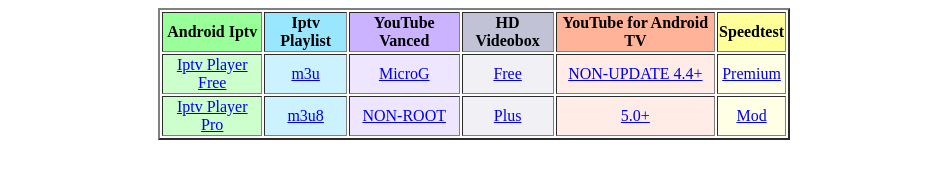
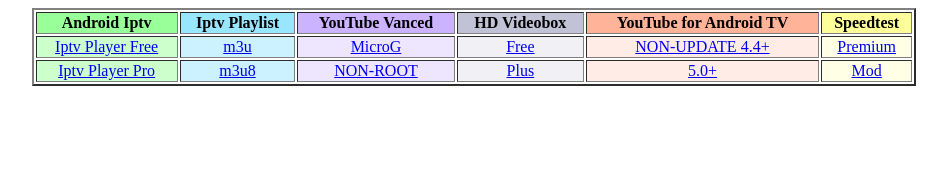
Before and after one commit to YATOOT/1, a plain HTML site: page index.html in a window 1280 px wide. Shown: the whole page, without its empty margins (166-1113 px from the left). Drawn offline with Linux system fonts and the light colour scheme.

Commit message:
Update index.html

```diff
--- a/index.html
+++ b/index.html
@@ -4,7 +4,7 @@
 	</head>
 		<body>
 		<!-- Первая строка -->
-				<table width="50%" border="2" align= "center">
+				<table width="70%" border="2" align= "center">
 				 <tr align= "center">
 			           <th bgcolor="#99ff99">Android Iptv</th>
 			 	   <th bgcolor="#99e6ff">Iptv Playlist</th>
```
